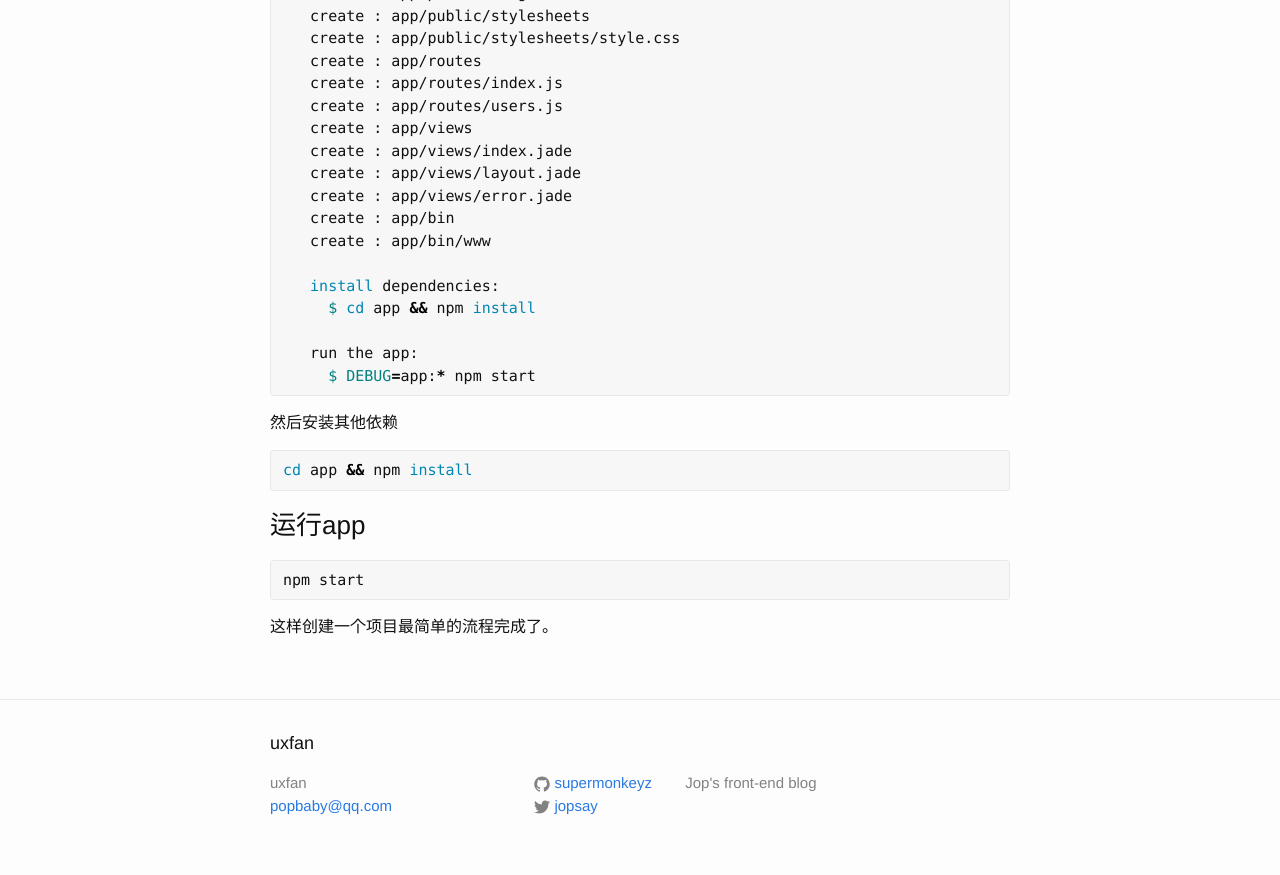
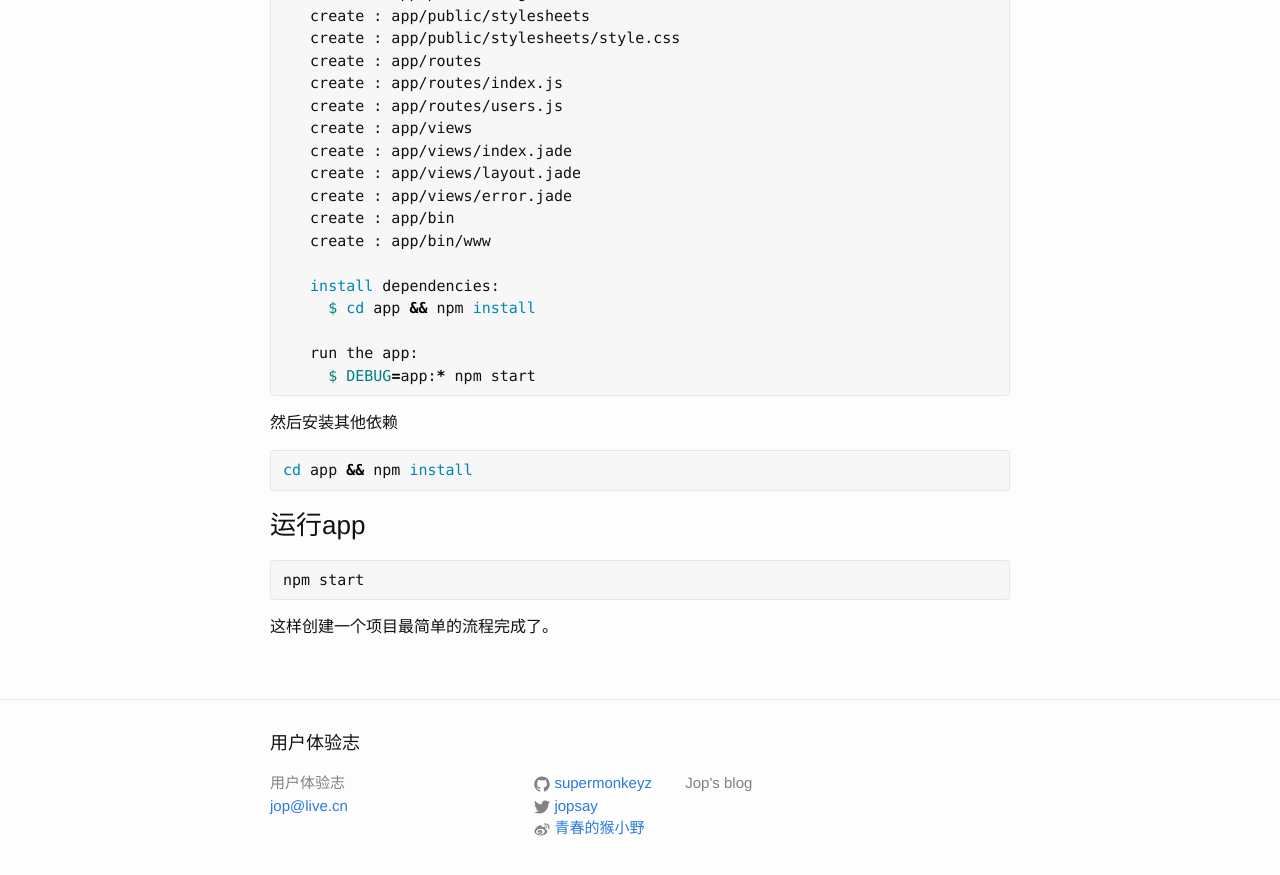
Before and after one commit to supermonkeyz/supermonkeyz.github.io, a Jekyll site: the page built from _posts/2016-3-12-express.markdown, in a window 1280 px wide and 900 px high, scrolled down 884 px. Shown: the top 875 px of the window. Built offline with Jekyll 4.4.1, drawn with Linux system fonts in a browser that asks for light colours; comment, search, counter and statistics services are not loaded.

Commit message:
优化 增加评论
优化 增加评论

```diff
--- a/_config.yml
+++ b/_config.yml
@@ -6,14 +6,16 @@
 # 'jekyll serve'. If you change this file, please restart the server process.
 
 # Site settings
-title: uxfan
-email: popbaby@qq.com
-description: Jop's front-end blog
+title: 用户体验志
+email: jop@live.cn
+description: Jop's blog
 
 
 baseurl: "" # the subpath of your site, e.g. /blog
 url: "http://uxfan.com" # the base hostname & protocol for your site
 twitter_username: jopsay
+weibo_username: jopz
+weibo_nickname: 青春的猴小野
 github_username:  supermonkeyz
 
 # Build settings
--- a/_includes/footer.html
+++ b/_includes/footer.html
@@ -25,6 +25,12 @@
             {% include icon-twitter.html username=site.twitter_username %}
           </li>
           {% endif %}
+
+          {% if site.weibo_username %}
+          <li>
+            {% include icon-weibo.html username=site.weibo_username nickname=site.weibo_nickname %}
+          </li>
+          {% endif %}
         </ul>
       </div>
 
--- /dev/null
+++ b/_includes/icon-weibo.html
@@ -0,0 +1 @@
+<a href="http://weibo.com/{{ include.username }}"><span class="icon icon--weibo">{% include icon-weibo.svg %}</span><span class="username">{{ include.nickname }}</span></a>
--- a/_layouts/post.html
+++ b/_layouts/post.html
@@ -12,4 +12,20 @@
     {{ content }}
   </div>
 
+  <div class="post-comment" itemprop="articleComment">
+
+	<div class="ds-thread" data-thread-key="{{ page.id }}" data-title="{{ page.title }}" data-url="{{ site.baseurl }}/{{ page.url }}"></div>
+
+	<script type="text/javascript">
+	var duoshuoQuery = {short_name:"uxfan"};
+		(function() {
+			var ds = document.createElement('script');
+			ds.type = 'text/javascript';ds.async = true;
+			ds.src = (document.location.protocol == 'https:' ? 'https:' : 'http:') + '//static.duoshuo.com/embed.unstable.js';
+			ds.charset = 'UTF-8';
+			(document.getElementsByTagName('head')[0]
+			 || document.getElementsByTagName('body')[0]).appendChild(ds);
+		})();
+		</script>
+  </div>
 </article>
```
Also changed, not shown: _includes/icon-weibo.svg (added).
